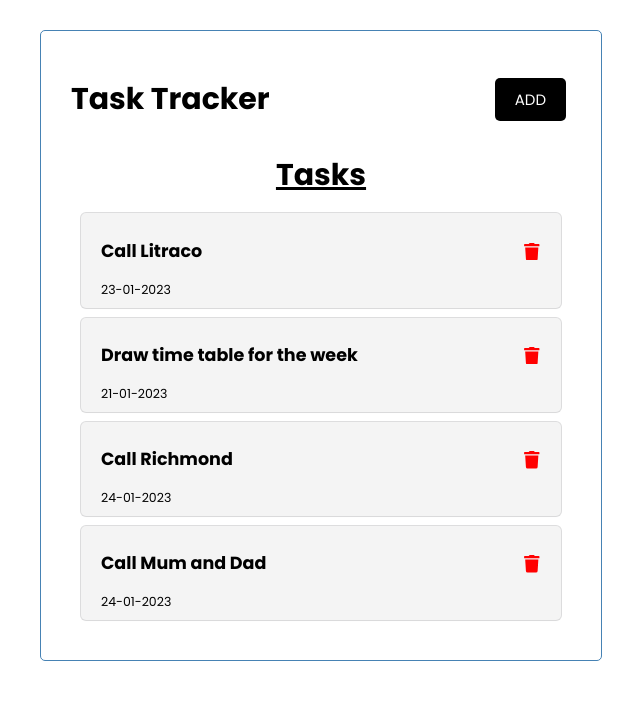
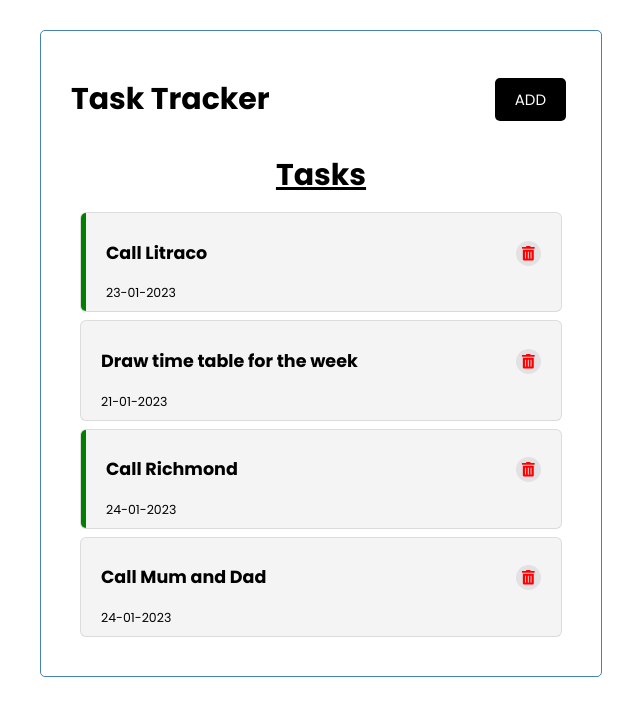
Before and after one commit to kodcapsule/Task-Tracker, a React (Create React App) app: page / in a window 1280 px wide. Shown: the top 716 px of the page, without its empty margins (319-959 px from the left). Built offline with nearby package versions, Linux system fonts and the light colour scheme.

Commit message:
added syles to main task

```diff
--- a/src/App.js
+++ b/src/App.js
@@ -15,7 +15,7 @@ function App() {
       id: 2,
       title: "Draw time table for the week",
       day: "21-01-2023",
-      reminder: true,
+      reminder: false,
     },
 
     {
@@ -28,7 +28,7 @@ function App() {
       id: 4,
       title: "Call Mum and Dad",
       day: "24-01-2023",
-      reminder: true,
+      reminder: false,
     },
   ]);
   const deletTask = (id) => {
--- a/src/components/Task.js
+++ b/src/components/Task.js
@@ -1,14 +1,22 @@
-import { FaTrash } from "react-icons/fa";
+import { FaTrashAlt } from "react-icons/fa";
 
 const Task = ({ task, onDelete, onToggle }) => {
   const clickMe = (id) => {
     console.log(id);
   };
   return (
-    <article className="task" onClick={() => onToggle(task.id)}>
+    <article
+      className={`task ${task.reminder ? "reminder" : ""}`}
+      onClick={() => onToggle(task.id)}
+    >
       <h3>
         {task.title}{" "}
-        <FaTrash style={{ color: "red" }} onClick={() => onDelete(task.id)} />
+        <small className="task_delete">
+          <FaTrashAlt
+            style={{ color: "red" }}
+            onClick={() => onDelete(task.id)}
+          />
+        </small>
       </h3>
       <small>{task.day}</small>
     </article>
--- a/src/index.css
+++ b/src/index.css
@@ -125,3 +125,17 @@ footer {
   margin-top: 30px;
   text-align: center;
 }
+
+.task_delete {
+  display: inline-block;
+  width: 15px;
+  height: 15px;
+  border-radius: 50%;
+  background: rgb(226, 225, 228);
+  padding: 5px;
+  transition: all 300ms ease-in-out;
+}
+
+.task_delete:hover {
+  background: rgb(255, 252, 252);
+}
```
